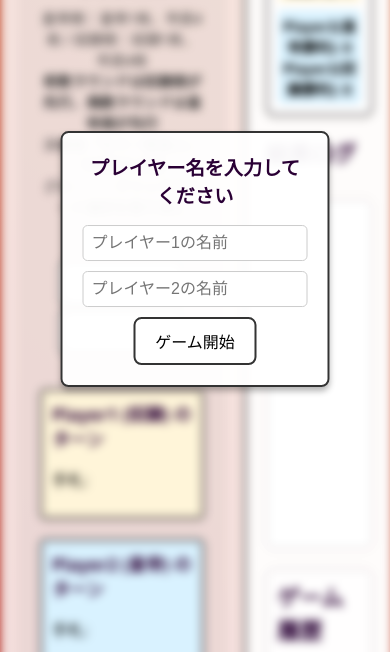
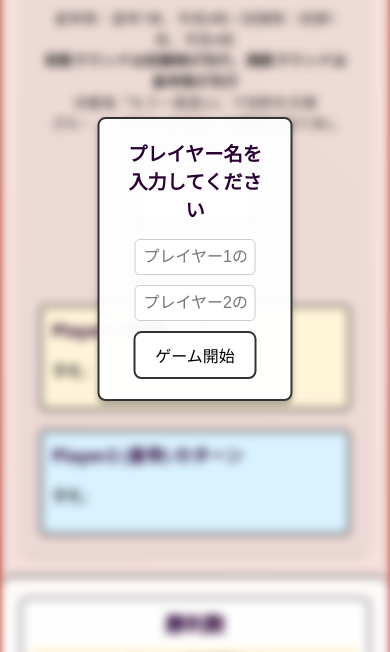
Before and after one commit to hondasan/ecard, a plain HTML site: page index.html in a window 390 px wide. Shown: the part 163-815 px from the top of the page. Drawn offline with Linux system fonts and the light colour scheme.

Commit message:
Update index.html

```diff
--- a/index.html
+++ b/index.html
@@ -2,6 +2,7 @@
 <html lang="ja">
 <head>
 <meta charset="UTF-8" />
+<!-- 画面幅に合わせて拡大・縮小 -->
 <meta name="viewport" content="width=device-width, initial-scale=1.0" />
 <title>Eカード</title>
 <style>
@@ -24,10 +25,17 @@
 
   .container {
     display: flex;
-    flex-direction: row;
+    flex-direction: row; /* PCなど広い画面では横並び */
     min-height: 100vh;
     background: rgba(255, 255, 255, 0.85);
     box-shadow: inset 0 0 10px rgba(0, 0, 0, 0.1);
+  }
+
+  /* 768px 以下のスマホサイズでは縦並びにする */
+  @media (max-width: 768px) {
+    .container {
+      flex-direction: column; /* 縦並び */
+    }
   }
 
   /*********************
@@ -93,6 +101,17 @@
     flex-direction: column;
     gap: 20px;
   }
+
+  /* スマホで縦配置のときはサイドバーを幅100%にして下に配置 */
+  @media (max-width: 768px) {
+    .sidebar {
+      width: 100%;
+      border-left: none;
+      border-top: 2px solid #333; /* 代わりに上に線を付ける */
+      border-radius: 15px 15px 0 0; /* 上だけ丸み */
+    }
+  }
+
   .sidebar h2 {
     font-size: 1.4em;
     margin: 0;
@@ -291,6 +310,9 @@
     font-size: 1em;
     border: 1px solid #ccc;
     border-radius: 5px;
+    width: 80%;
+    max-width: 300px;
+    box-sizing: border-box;
   }
   #start-game-btn {
     font-size: 1em;
@@ -387,7 +409,7 @@
 <script>
 (function(){
   /*****************************************************
-   * Eカードロジック
+   * Eカードロジック (JavaScriptは変更なし)
    *****************************************************/
   const EMPEROR = "皇帝";
   const SLAVE   = "奴隷";
@@ -513,7 +535,6 @@ const drawMessages = [
     lastState = null;
 
     // スコアボードのプレイヤー名
-    // (すでにscoreP1Emperor等には初期で "Player1(皇帝勝利): 0" とあるが、名称部分を更新)
     scoreP1Emperor.textContent = `${p1Name}(皇帝勝利): ${p1EmperorWins}`;
     scoreP1Slave.textContent   = `${p1Name}(奴隷勝利): ${p1SlaveWins}`;
     scoreP2Emperor.textContent = `${p2Name}(皇帝勝利): ${p2EmperorWins}`;
@@ -582,8 +603,6 @@ const drawMessages = [
   }
 
   function updateHands() {
-    // player1IsSlave -> deckSlave -> player1, deckEmperor -> player2
-    // else -> deckEmperor -> player1, deckSlave -> player2
     if (player1IsSlave) {
       // p1=奴隷
       player1HandEl.textContent = deckSlave.join(", ");
```
Lines whose indentation alone changed are shown as unchanged.
